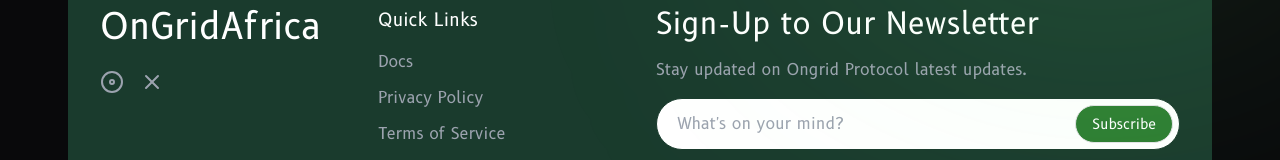
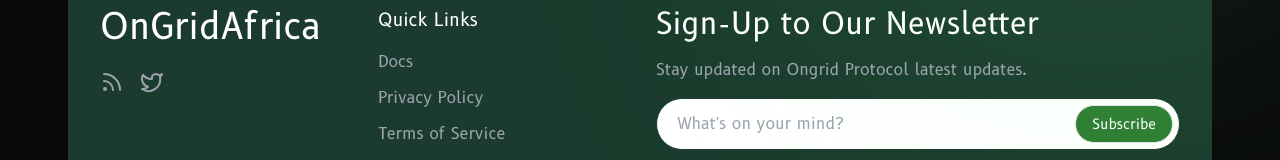
Before and after one commit to dreybuilds/OnGridProtocol, a Next.js app: page / in a window 1280 px wide. Shown: the part 2732-2892 px from the top of the page. Built offline with nearby package versions, Linux system fonts and the light colour scheme.

Commit message:
fix deployment issues

```diff
--- a/src/components/layout/Footer.tsx
+++ b/src/components/layout/Footer.tsx
@@ -1,12 +1,7 @@
 import Link from "next/link";
 import {
-  Github,
-  DiscIcon as Discord,
   Twitter,
-  Send,
-  Youtube,
-  Linkedin,
-  XIcon,
+  RssIcon,
 } from "lucide-react";
 
 export default function Footer() {
@@ -21,11 +16,11 @@
             </Link>
             <div className="flex gap-4 max-w-[200px]">
               <Link href="#" className="hover:text-white transition-colors">
-                <Discord className="h-6 w-6" />
+                <RssIcon className="h-6 w-6" />
                 <span className="sr-only">Discord</span>
               </Link>
               <Link href="#" className="hover:text-white transition-colors">
-                <XIcon className="h-6 w-6" />
+                <Twitter className="h-6 w-6" />
                 <span className="sr-only">Twitter</span>
               </Link>
             </div>
--- a/src/components/sections/AboutUs.tsx
+++ b/src/components/sections/AboutUs.tsx
@@ -1,7 +1,7 @@
 import { Users, Brain, Shield, Leaf } from "lucide-react";
 import { Card, CardContent } from "@/components/ui/card";
 import { useEffect, useState } from "react";
-import { motion, AnimatePresence } from "framer-motion";
+import { motion } from "framer-motion";
 
 export function AboutSection() {
   const advantages = [
--- a/src/components/sections/CoreFeatures.tsx
+++ b/src/components/sections/CoreFeatures.tsx
@@ -1,16 +1,6 @@
-import { Card, CardContent, CardHeader, CardTitle } from "@/components/ui/card";
-import { Leaf, SunMedium, Factory, Brain, Users, Layers } from "lucide-react";
+"use client"
 
 export default function CoreFeatures() {
-  const iconMap = {
-    Leaf,
-    SunMedium,
-    Factory,
-    Brain,
-    Users,
-    Layers,
-  };
-
   const features = [
     {
       title: "Trustless Energy Investments",
--- a/src/components/sections/Hero.tsx
+++ b/src/components/sections/Hero.tsx
@@ -1,7 +1,5 @@
 import { Button } from "@/components/ui/button";
-import { ArrowBigRight, ArrowRight } from "lucide-react";
-import Image from "next/image";
-import Link from "next/link";
+import { ArrowRight } from "lucide-react";
 import { FloatingSphere } from "../ui/floating-spheres";
 
 export default function Hero() {
--- a/src/components/ui/floating-spheres.tsx
+++ b/src/components/ui/floating-spheres.tsx
@@ -26,7 +26,7 @@
   icon,
   glassOpacity = 0.2,
   iconSize = 24,
-  iconColor = 'white'
+  // iconColor = 'white'
 }: FloatingSphereProps) {
   const sphereRef = useRef<HTMLDivElement>(null)
 
```
Also changed, not shown: src/components/LandingPage.tsx (+6 -6 lines), src/components/sections/Overview.tsx (+0 -70 lines).
